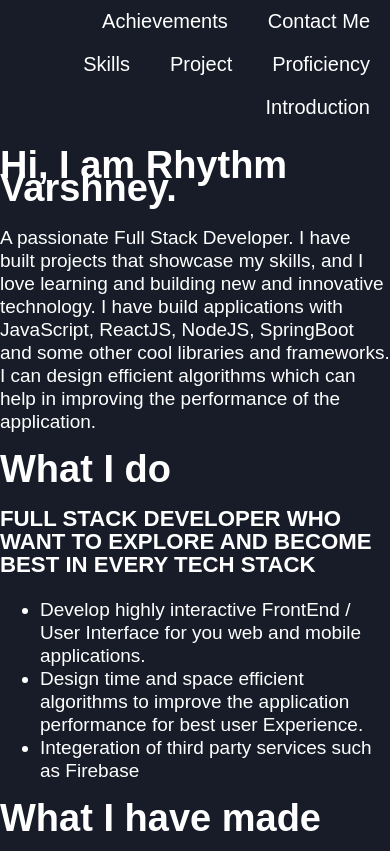
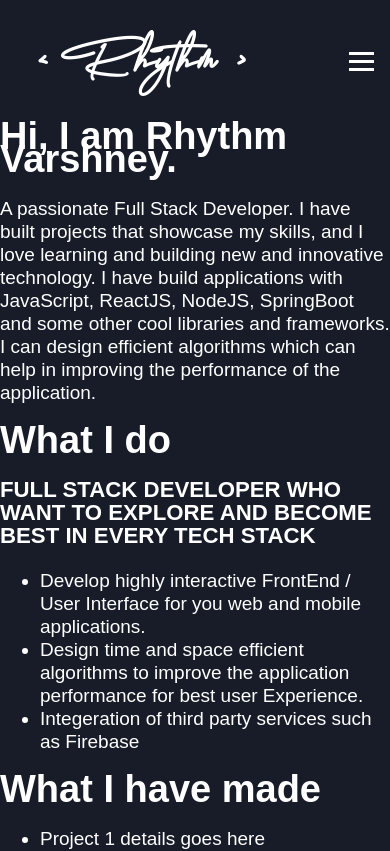
Before and after one commit to rhythm-design/DevProfolio, a React (Create React App) app: page / in a window 390 px wide. Shown: the top 851 px of the page. Built offline with nearby package versions, Linux system fonts and the light colour scheme; a web font is replaced by a local one.

Commit message:
Adding react-headroom for responsive scroll navbar
Logo and CSS for different screen sizes

```diff
--- a/package.json
+++ b/package.json
@@ -8,6 +8,7 @@
     "@testing-library/user-event": "^13.5.0",
     "react": "^18.2.0",
     "react-dom": "^18.2.0",
+    "react-headroom": "^3.2.1",
     "react-scripts": "5.0.1",
     "sass": "^1.62.1",
     "web-vitals": "^2.1.4"
--- a/public/index.html
+++ b/public/index.html
@@ -16,6 +16,7 @@
     -->
     <link rel="manifest" href="%PUBLIC_URL%/manifest.json" />
     <link rel="stylesheet" href="https://cdn.jsdelivr.net/gh/FortAwesome/Font-Awesome@5.15.4/css/all.min.css">
+    <link rel="stylesheet" href="https://cdnjs.cloudflare.com/ajax/libs/font-awesome/4.7.0/css/font-awesome.min.css">
     <!--
       Notice the use of %PUBLIC_URL% in the tags above.
       It will be replaced with the URL of the `public` folder during the build.
--- a/src/components/Navbar/Navbar.jsx
+++ b/src/components/Navbar/Navbar.jsx
@@ -1,18 +1,70 @@
-import "./Navbar.scss"
+// import React from 'react';
+// import Headroom from 'react-headroom';
+// import "./Navbar.scss"
+
+// const Navbar = () => {
+//     return (
+//         <Headroom>
+//             <header className="navbar-header">
+//               <label class="logo"> Rhythm </label>
+//                 <ul className="navbar-list">
+//                     <li class="navbar-items"><a href="#">Contact Me</a></li>
+//                     <li class="navbar-items"><a href="#">Achievements</a></li>
+//                     <li class="navbar-items"><a href="#">Proficiency</a></li>
+//                     <li class="navbar-items"><a href="#">Project</a></li>
+//                     <li class="navbar-items"><a href="#">Skills</a></li>
+//                     <li class="navbar-items"><a href="#">Introduction</a></li>
+//                 </ul>
+//             </header>
+
+//         </Headroom>
+//     );
+// }
+
+// export default Navbar;
+
+import React, { useState } from 'react';
+import Headroom from 'react-headroom';
+import './Navbar.scss';
 
 const Navbar = () => {
-    return (
-        <div id="navbar">
-            <ul id="navbar-list">
-                <li class="navbar-items"><a href="#">Contact Me</a></li>
-                <li class="navbar-items"><a href="#">Achievements</a></li>
-                <li class="navbar-items"><a href="#">Proficiency</a></li>
-                <li class="navbar-items"><a href="#">Project</a></li>
-                <li class="navbar-items"><a href="#">Skills</a></li>
-                <li class="navbar-items"><a href="#">Introduction</a></li>
-            </ul>
-        </div>
-    );
-}
+  const [isMenuOpen, setMenuOpen] = useState(false);
+
+  const toggleMenu = () => {
+    setMenuOpen(!isMenuOpen);
+  };
+
+  return (
+    <Headroom>
+      <header className="navbar-header">
+        <label className="logo"> &lt;Rhythm&gt;</label>
+        <div
+          className={`navbar-toggle-icon ${isMenuOpen ? 'open' : ''}`}
+          onClick={toggleMenu}
+        ></div>
+        <ul className={`navbar-list ${isMenuOpen ? 'open' : ''}`}>
+          <li className="navbar-items">
+            <a href="#">Skills</a>
+          </li>
+          <li className="navbar-items">
+            <a href="#">Projects</a>
+          </li>
+          <li className="navbar-items">
+            <a href="#">Proficiency</a>
+          </li>
+          <li className="navbar-items">
+            <a href="#">Achievements</a>
+          </li>
+          <li className="navbar-items">
+            <a href="#">Contact Me</a>
+          </li>
+          {/* <li className="navbar-items">
+            <a href="#">Introduction</a>
+          </li> */}
+        </ul>
+      </header>
+    </Headroom>
+  );
+};
 
 export default Navbar;
--- a/src/components/Navbar/Navbar.scss
+++ b/src/components/Navbar/Navbar.scss
@@ -1,23 +1,148 @@
 @import "../../scss/globalColor.scss";
 
-#navbar-list{
-    list-style-type: none;
-    width: 100%;
-    margin-top: 0;
-    padding: 0px;
-    overflow: hidden;
-    background-color: $darkBackground;
+.headroom-wrapper {
+  max-height: 100px;
 }
-
-.navbar-items {
-    float: right;
-  }
 
   .navbar-items a {
     display: block;
-    color: white;
+    color: $textColor;
     font-size: 20px;
     text-align: center;
     padding: 10px 20px;
     text-decoration: none;
   }
+
+/* Common Styles */
+.navbar-header {
+  display: flex;
+  justify-content: space-between;
+  align-items: center;
+  padding: 1rem;
+}
+
+.logo {
+  display: block;
+  flex: none;
+  float: left;
+  font-size: 1.5em;
+  margin-top: 10px;
+  line-height: normal;
+  font-family: "Agustina Regular";
+  font-weight: bold;
+  font-variant-ligatures: no-common-ligatures;
+  -webkit-font-variant-ligatures: no-common-ligatures;
+  padding: 0 10px;
+  color: $textColor;
+  font-size: 40px;
+  line-height: 80px;
+  font-weight: bold;
+}
+
+.navbar-toggle-label {
+  display: none;
+}
+
+.navbar-toggle-icon {
+  display: block;
+  width: 25px;
+  height: 3px;
+  background-color: $hamburgerColor;
+  transition: all 0.2s;
+  position: relative;
+  cursor: pointer;
+}
+
+.navbar-toggle-icon:before,
+.navbar-toggle-icon:after {
+  content: '';
+  position: absolute;
+  width: 100%;
+  height: 100%;
+  background-color: $hamburgerColor;
+  transition: all 0.2s;
+}
+
+.navbar-toggle-icon:before {
+  top: -8px;
+}
+
+.navbar-toggle-icon:after {
+  bottom: -8px;
+}
+
+.navbar-toggle-icon.open:before {
+  transform: rotate(45deg);
+  top: 0;
+}
+
+.navbar-toggle-icon.open:after {
+  transform: rotate(-45deg);
+  bottom: 0;
+}
+
+.navbar-list {
+  width: 100%;
+  background-color: $darkBackground;
+  display: flex;
+  justify-content: flex-end;
+  list-style: none;
+  margin: 0;
+  padding: 0;
+}
+
+.navbar-items {
+  display: block;
+  margin-bottom: 1rem;
+  float: right;
+}
+
+/* Mobile Styles */
+@media (max-width: 768px) {
+
+  .navbar-list {
+    display: none;
+    position: absolute;
+    top: 100%;
+    right: 0;
+    background-color: $darkBackground;
+    padding: 1rem;
+    width: 100%;
+    text-align: right;
+    z-index: 99;
+  }
+
+  .navbar-items {
+    display: block;
+    margin-bottom: 1rem;
+  }
+
+  .navbar-list.open {
+    display: flex;
+  }
+}
+
+/* Desktop Styles */
+@media (min-width: 769px) {
+
+  .navbar-toggle-icon {
+    display: none;
+  }
+
+  .navbar-list {
+    display: flex;
+    align-items: center;
+    overflow: hidden;
+  }
+
+  .navbar-items {
+    display: inline-block;
+    margin-left: 1rem;
+  }
+
+  .navbar-header {
+    display: flex;
+    justify-content: space-between;
+    align-items: center;
+  }
+}
--- a/src/scss/globalColor.scss
+++ b/src/scss/globalColor.scss
@@ -1 +1,3 @@
 $darkBackground: #171c28;
+$textColor: #fff;
+$hamburgerColor: #fff;
```
Also changed, not shown: 1 other file (tests, documents, lock files or other folders).
